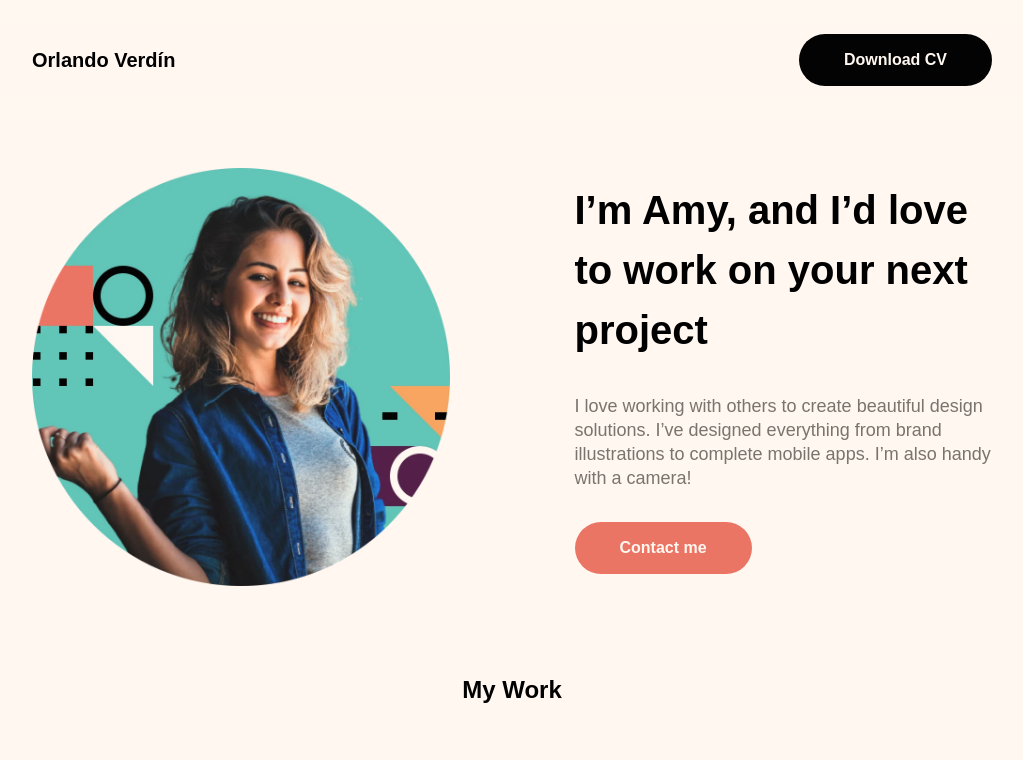
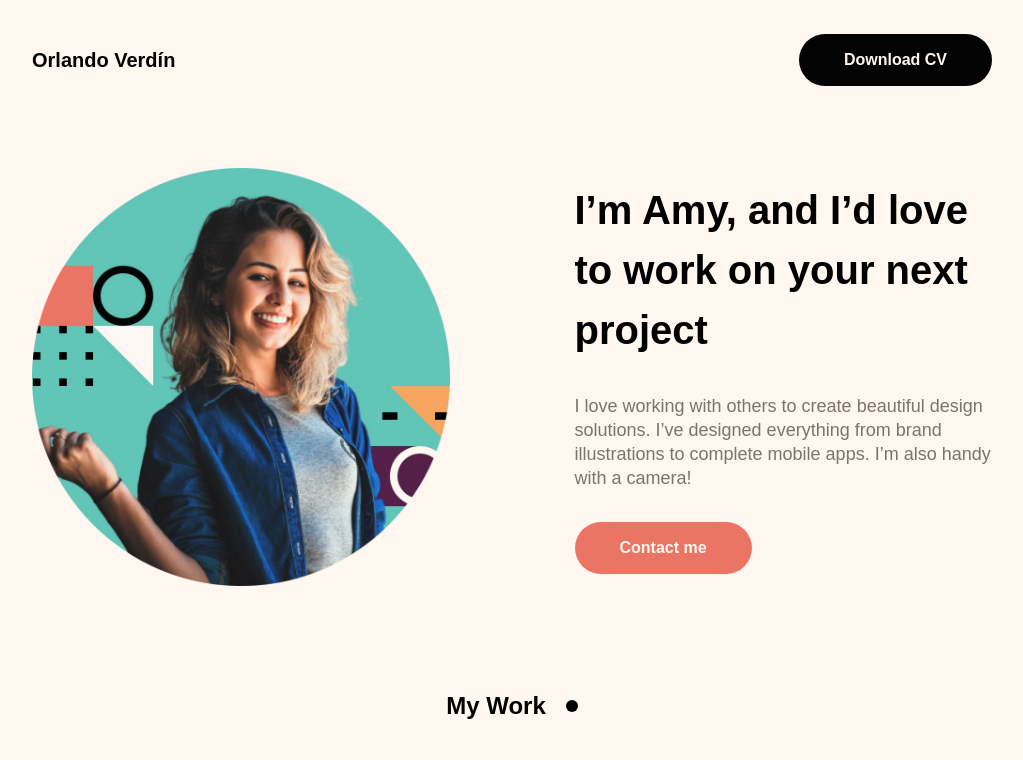
Before and after one commit to Orliland/Orliland, a React (Vite) app: page / in a window 1280 px wide. Shown: the top 760 px of the page, without its empty margins (128-1151 px from the left). Built offline with nearby package versions, Linux system fonts and the light colour scheme.

Commit message:
add ping animate to my work heading

```diff
--- a/src/layout/Carousel.jsx
+++ b/src/layout/Carousel.jsx
@@ -44,7 +44,13 @@ const Carousel = () => {
 
   return (
     <section className="flex flex-col items-center gap-8 overflow-hidden md:gap-14">
-      <h2 className="text-2xl font-bold">My Work</h2>
+      <h2 className="flex items-center gap-5 py-4 text-2xl font-bold">
+        My Work
+        <span className="relative flex h-3 w-3">
+          <span className="absolute inline-flex h-full w-full animate-ping rounded-full bg-black/80 opacity-75"></span>
+          <span className="relative inline-flex h-3 w-3 rounded-full bg-black"></span>
+        </span>
+      </h2>
       <div
         className="grid grid-rows-1 gap-[15px]"
         style={{
--- a/src/output.css
+++ b/src/output.css
@@ -554,6 +554,14 @@ video {
   display: none;
 }
 
+.absolute {
+  position: absolute;
+}
+
+.relative {
+  position: relative;
+}
+
 .sticky {
   position: sticky;
 }
@@ -620,6 +628,10 @@ video {
   display: flex;
 }
 
+.inline-flex {
+  display: inline-flex;
+}
+
 .grid {
   display: grid;
 }
@@ -628,16 +640,24 @@ video {
   height: 4rem;
 }
 
+.h-3 {
+  height: 0.75rem;
+}
+
 .h-4 {
   height: 1rem;
 }
 
-.h-12 {
-  height: 3rem;
+.h-full {
+  height: 100%;
 }
 
 .w-16 {
   width: 4rem;
+}
+
+.w-3 {
+  width: 0.75rem;
 }
 
 .w-\[72vw\] {
@@ -648,8 +668,12 @@ video {
   width: auto;
 }
 
-.w-12 {
-  width: 3rem;
+.w-full {
+  width: 100%;
+}
+
+.w-4 {
+  width: 1rem;
 }
 
 .max-w-\[540px\] {
@@ -692,6 +716,17 @@ video {
 
 .animate-fade-in-right {
   animation: fade-in-right 1s ease-in-out;
+}
+
+@keyframes ping {
+  75%, 100% {
+    transform: scale(2);
+    opacity: 0;
+  }
+}
+
+.animate-ping {
+  animation: ping 1s cubic-bezier(0, 0, 0.2, 1) infinite;
 }
 
 .grid-cols-2 {
@@ -750,6 +785,10 @@ video {
   gap: 94px;
 }
 
+.gap-5 {
+  gap: 1.25rem;
+}
+
 .overflow-hidden {
   overflow: hidden;
 }
@@ -806,6 +845,27 @@ video {
   background-color: rgb(235 117 101 / var(--tw-bg-opacity));
 }
 
+.bg-gray {
+  --tw-bg-opacity: 1;
+  background-color: rgb(122 116 110 / var(--tw-bg-opacity));
+}
+
+.bg-black\/50 {
+  background-color: rgb(3 3 3 / 0.5);
+}
+
+.bg-black\/30 {
+  background-color: rgb(3 3 3 / 0.3);
+}
+
+.bg-black\/60 {
+  background-color: rgb(3 3 3 / 0.6);
+}
+
+.bg-black\/80 {
+  background-color: rgb(3 3 3 / 0.8);
+}
+
 .p-4 {
   padding: 1rem;
 }
@@ -849,6 +909,11 @@ video {
   padding-bottom: 0.5rem;
 }
 
+.py-4 {
+  padding-top: 1rem;
+  padding-bottom: 1rem;
+}
+
 .pb-8 {
   padding-bottom: 2rem;
 }
@@ -859,6 +924,10 @@ video {
 
 .text-center {
   text-align: center;
+}
+
+.align-middle {
+  vertical-align: middle;
 }
 
 .text-2xl {
@@ -926,6 +995,10 @@ video {
 .text-white {
   --tw-text-opacity: 1;
   color: rgb(255 255 255 / var(--tw-text-opacity));
+}
+
+.opacity-75 {
+  opacity: 0.75;
 }
 
 .backdrop-blur-md {
```
